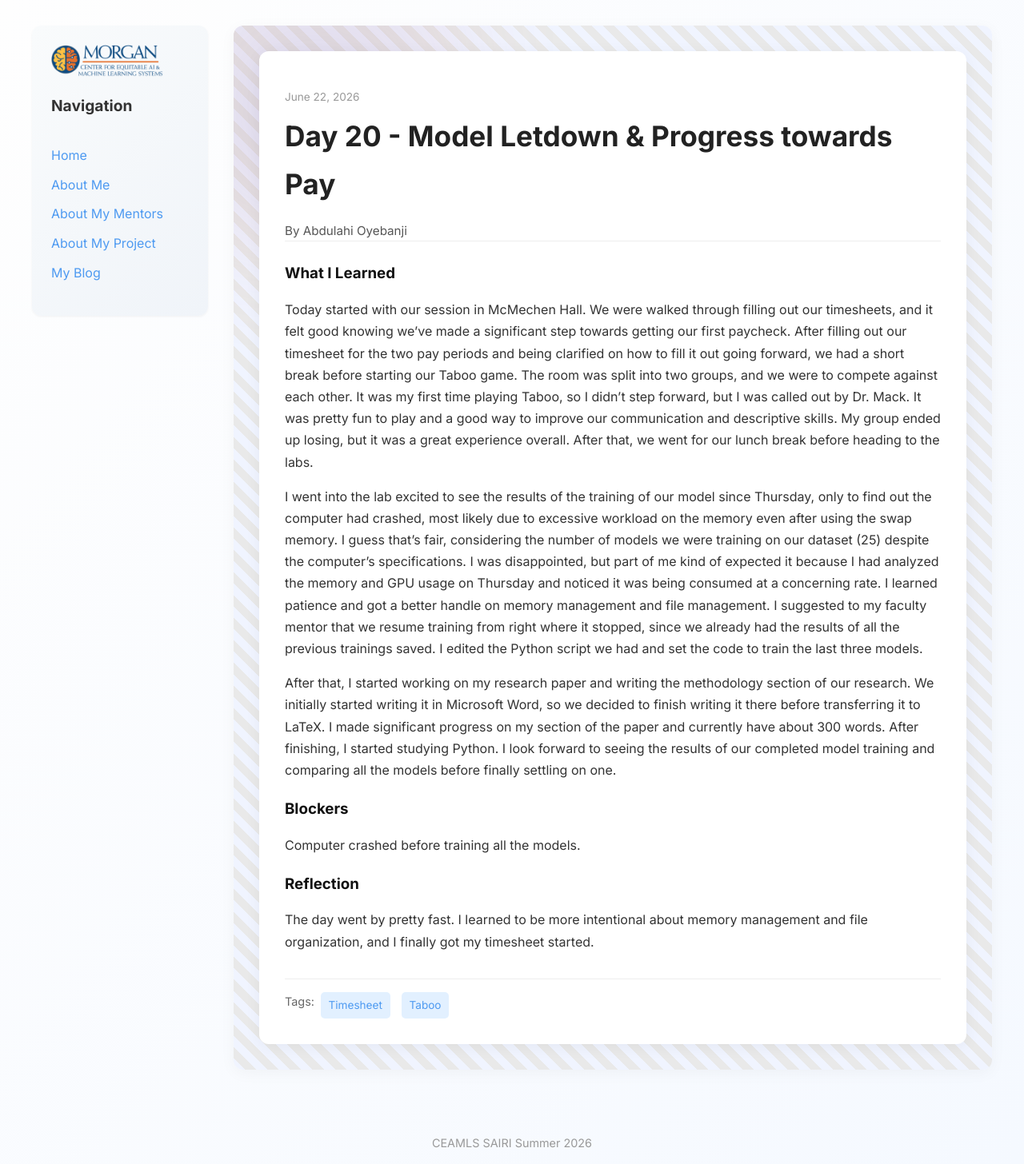
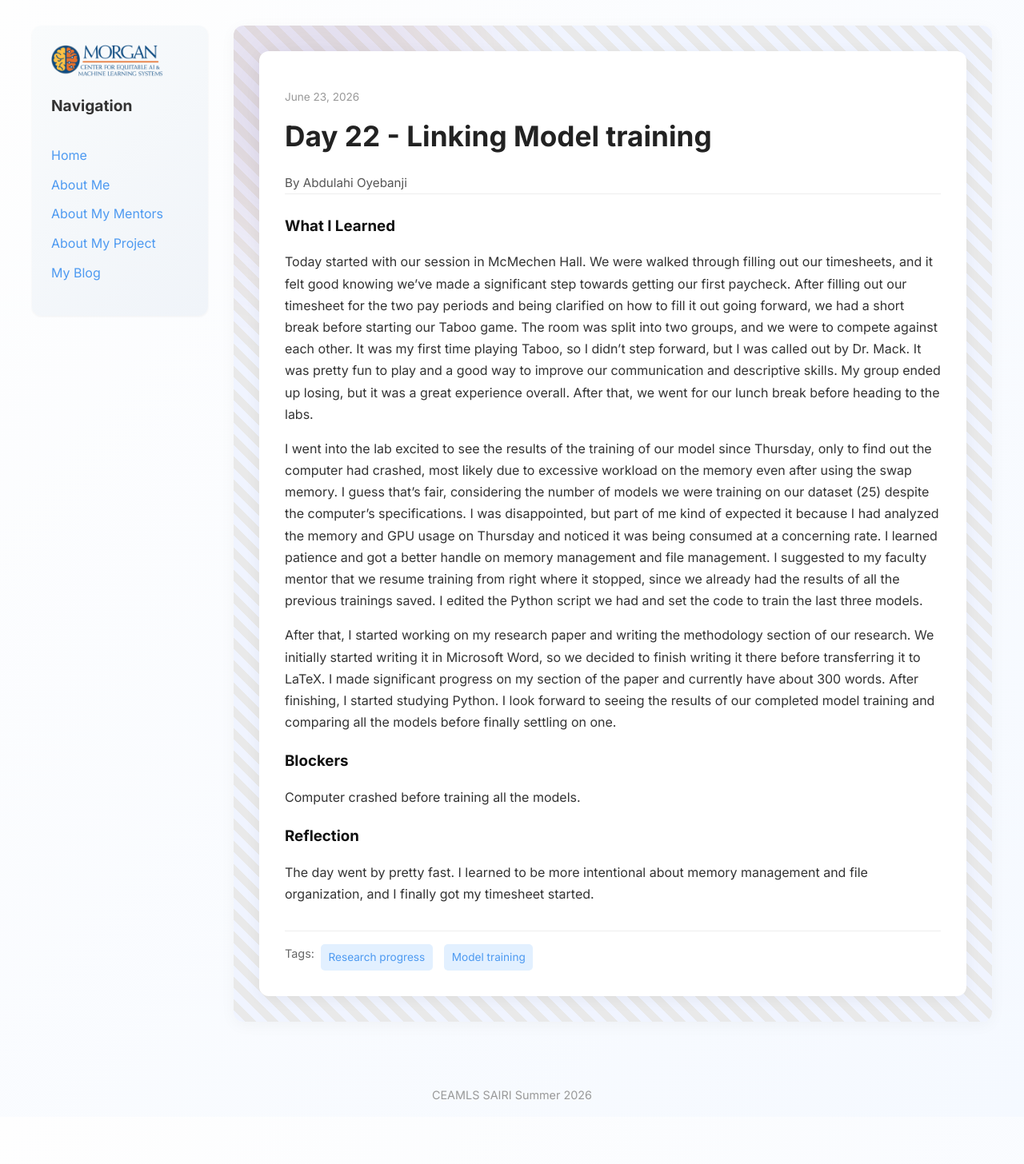
Before and after one commit to abdulahi-banji/abdulahi-banjiceamls26.github.io, a Jekyll site: the page built from _posts/2026-06-23-day-21.md, in a window 1280 px wide. Shown: the whole page at 80% size. Built offline with Jekyll 4.4.1, drawn with Linux system fonts in a browser that asks for light colours; after the commit the page ends 1397 px from its top, so only the background shows below that.

Commit message:
day 21 title

```diff
--- a/_posts/2026-06-23-day-21.md
+++ b/_posts/2026-06-23-day-21.md
@@ -1,11 +1,11 @@
 ---
 layout: post
-title: "Day 20 - Model Letdown & Progress towards Pay"
-date: 2026-06-22
+title: "Day 22 - Linking Model training"
+date: 2026-06-23
 
 
-permalink: /day20.html
-tags: ["Timesheet", "Taboo"]
+permalink: /day21.html
+tags: ["Research progress", "Model training"]
 
 what_i_learned: |
   Today started with our session in McMechen Hall. We were walked through filling out our timesheets, and it felt good knowing we've made a significant step towards getting our first paycheck. After filling out our timesheet for the two pay periods and being clarified on how to fill it out going forward, we had a short break before starting our Taboo game. The room was split into two groups, and we were to compete against each other. It was my first time playing Taboo, so I didn't step forward, but I was called out by Dr. Mack. It was pretty fun to play and a good way to improve our communication and descriptive skills. My group ended up losing, but it was a great experience overall. After that, we went for our lunch break before heading to the labs.
```
